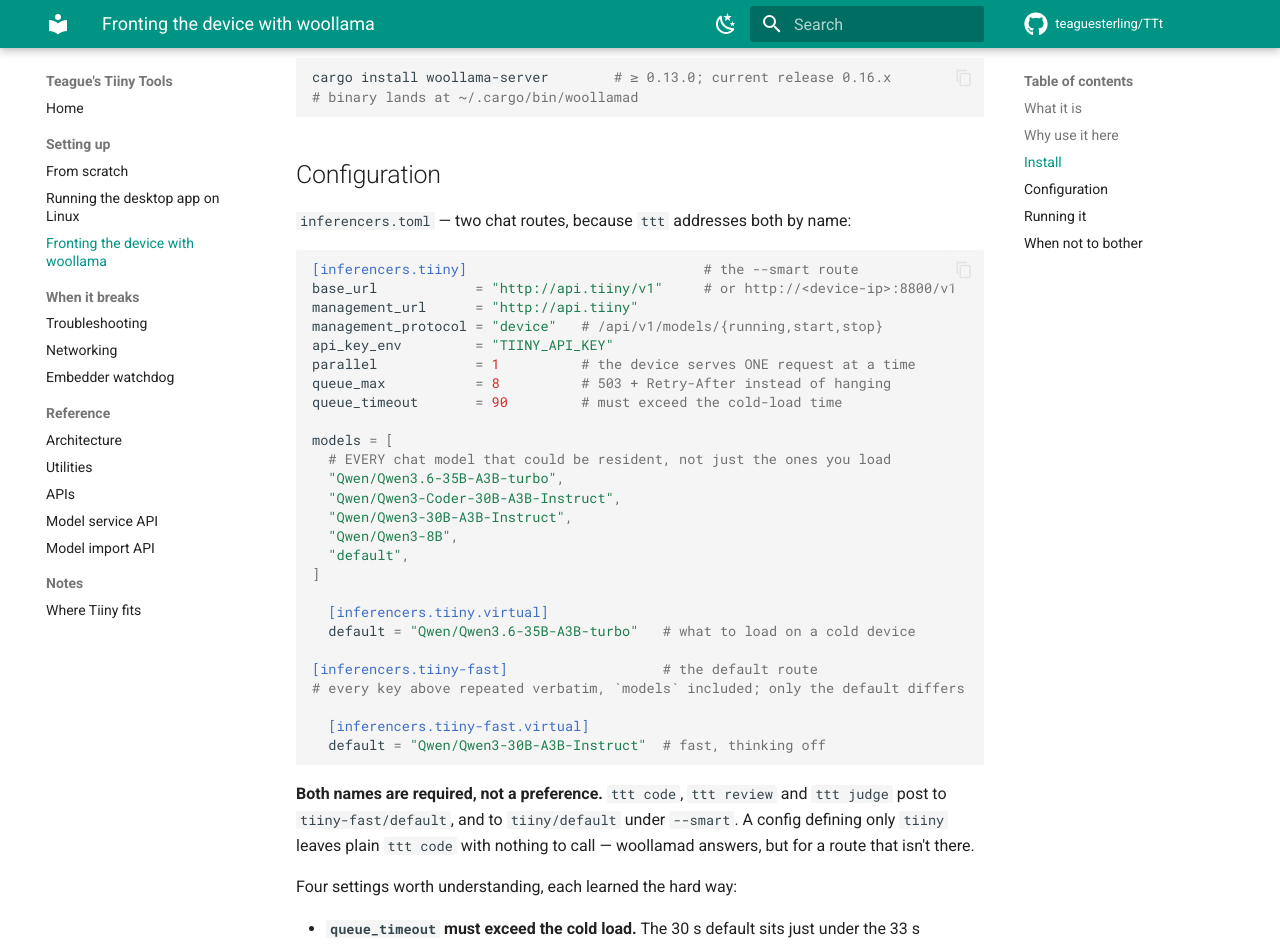
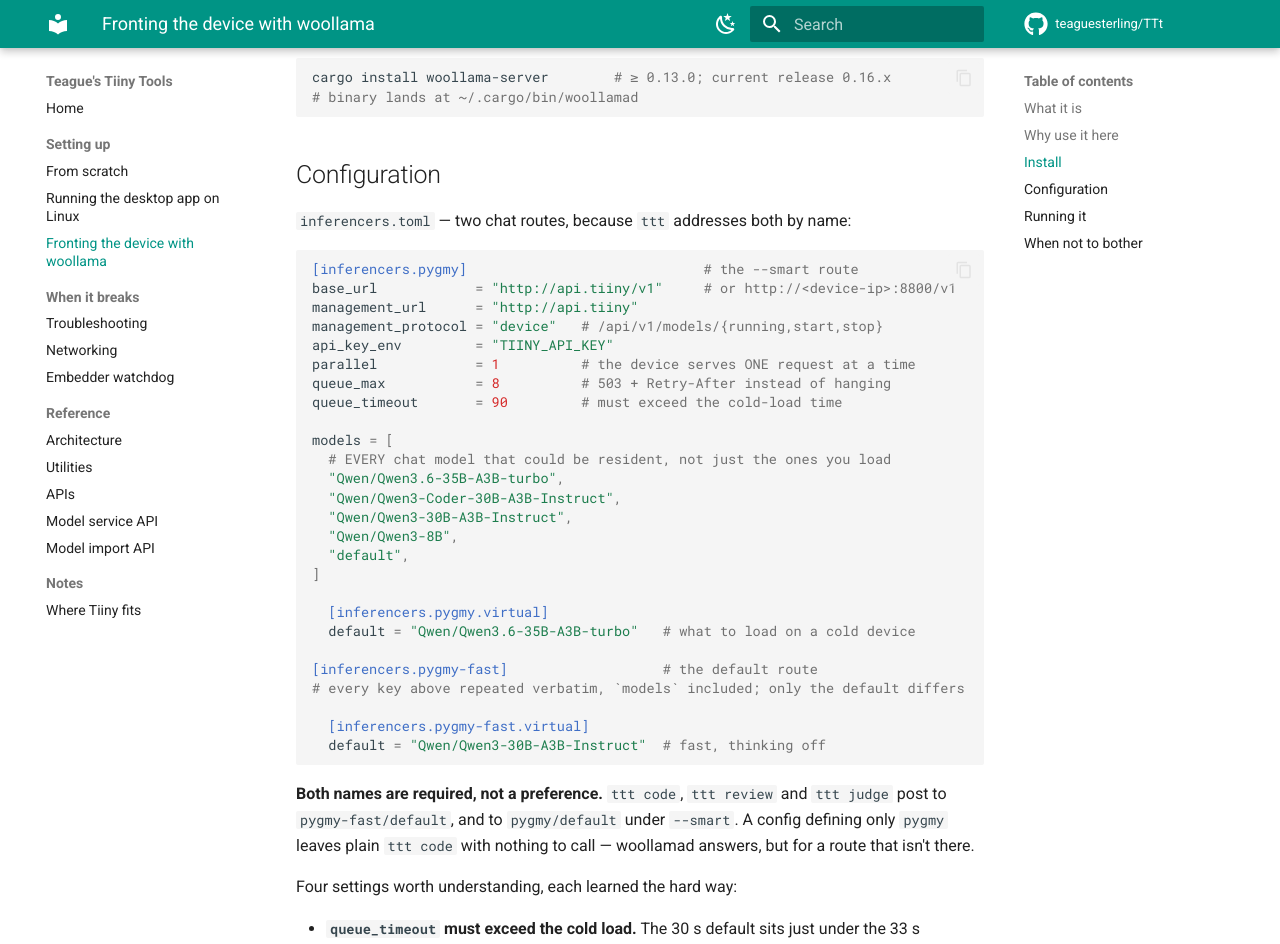
Before and after one commit to teaguesterling/TTt, an MkDocs documentation site: the page built from docs/woollama.md, in a window 1280 px wide and 1400 px high, scrolled down 1226 px. Shown: the top 944 px of the window. Built offline with MkDocs 1.6.1 and Material for MkDocs 9.7.7, drawn with Linux system fonts in a browser that asks for light colours; comment, search, counter and statistics services are not loaded.

Commit message:
Address the renamed woollama routes: tiiny/ -> pygmy/, tiiny-fast/ -> pygmy-fast/
homelab #195 renames the woollama routes on dobby with no aliases (Q53).
`ttt code`, `ttt review`, `ttt judge` and `ttt ask --smart` now post to
pygmy-fast/default and pygmy/default. The `--smart` check in `ttt review`
compares against the route string, so it changes in the same edit; a miss
there makes the timeout hint wrong without any error.

The inferencers.toml examples in docs/woollama.md and docs/architecture.md
change to [inferencers.pygmy] / [inferencers.pygmy-fast], because ttt
addresses the routes by name and the documented config must match.
Hostnames (api.tiiny), ~/.tiiny/, TIINY_API_KEY and the dated incident
note at architecture.md:305 are unchanged.

Do not merge until #195 deploys: the new names do not exist before that.

Co-Authored-By: Claude Opus 5.5 <noreply@anthropic.com>
Claude-Session: https://claude.ai/code/session_01NSRdqdyCK3WLHu2wJ6dhyK

````diff
--- a/docs/woollama.md
+++ b/docs/woollama.md
@@ -61,7 +61,7 @@ cargo install woollama-server        # ≥ 0.13.0; current release 0.16.x
 `inferencers.toml` — two chat routes, because `ttt` addresses both by name:
 
 ```toml
-[inferencers.tiiny]                             # the --smart route
+[inferencers.pygmy]                             # the --smart route
 base_url            = "http://api.tiiny/v1"     # or http://<device-ip>:8800/v1
 management_url      = "http://api.tiiny"
 management_protocol = "device"   # /api/v1/models/{running,start,stop}
@@ -79,19 +79,19 @@ models = [
   "default",
 ]
 
-  [inferencers.tiiny.virtual]
+  [inferencers.pygmy.virtual]
   default = "Qwen/Qwen3.6-35B-A3B-turbo"   # what to load on a cold device
 
-[inferencers.tiiny-fast]                   # the default route
+[inferencers.pygmy-fast]                   # the default route
 # every key above repeated verbatim, `models` included; only the default differs
 
-  [inferencers.tiiny-fast.virtual]
+  [inferencers.pygmy-fast.virtual]
   default = "Qwen/Qwen3-30B-A3B-Instruct"  # fast, thinking off
 ```
 
 **Both names are required, not a preference.** `ttt code`, `ttt review` and
-`ttt judge` post to `tiiny-fast/default`, and to `tiiny/default` under
-`--smart`. A config defining only `tiiny` leaves plain `ttt code` with nothing
+`ttt judge` post to `pygmy-fast/default`, and to `pygmy/default` under
+`--smart`. A config defining only `pygmy` leaves plain `ttt code` with nothing
 to call — woollamad answers, but for a route that isn't there.
 
 Four settings worth understanding, each learned the hard way:
````
Also changed, not shown: docs/architecture.md (+4 -4 lines), docs/where-tiiny-fits.md (+1 -1 lines), 2 other files.
